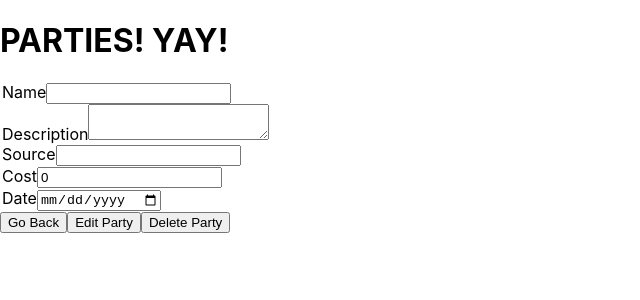
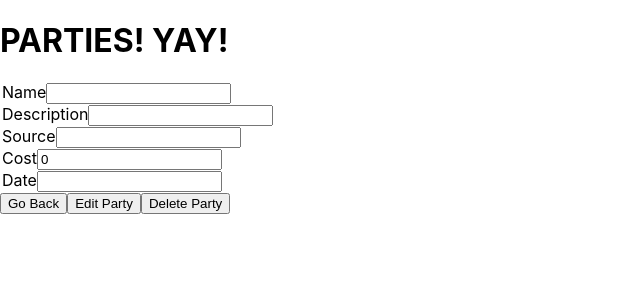
Before and after one commit to isabellukk/parties-app-frontend, a React (Create React App) app: page /parties/1/edit in a window 1280 px wide. Shown: the top 300 px of the page, without its empty margins (0-640 px from the left). Built offline with nearby package versions, Linux system fonts and the light colour scheme; no server answers.

Commit message:
Working EDIT form

```diff
--- a/src/components/EditForm.js
+++ b/src/components/EditForm.js
@@ -82,13 +82,13 @@ useEffect(() => getPartyToEdit(), [])
         </legend>
         <legend>
             <label htmlFor="description">Description</label>
-            <textarea
+            <input
               id="description"
               name="description"
               onChange={handleChange}
+              value={input.description}
             >
-            {input.description}
-            </textarea>
+            </input>
         </legend>
         <legend>
             <label htmlFor="source">Source</label>
@@ -103,9 +103,9 @@ useEffect(() => getPartyToEdit(), [])
         <legend>
             <label htmlFor="cost">Cost</label>
             <input
-            type= "number"
               id="cost"
               name="cost"
+              type="number"
               value={input.cost}
               onChange={handleChange}
             />
@@ -113,7 +113,7 @@ useEffect(() => getPartyToEdit(), [])
         <legend>
             <label htmlFor="date">Date</label>
             <input
-            type= "date"
+
               id="date"
               name="date"
               value={input.date}
```
Lines whose indentation alone changed are shown as unchanged.
